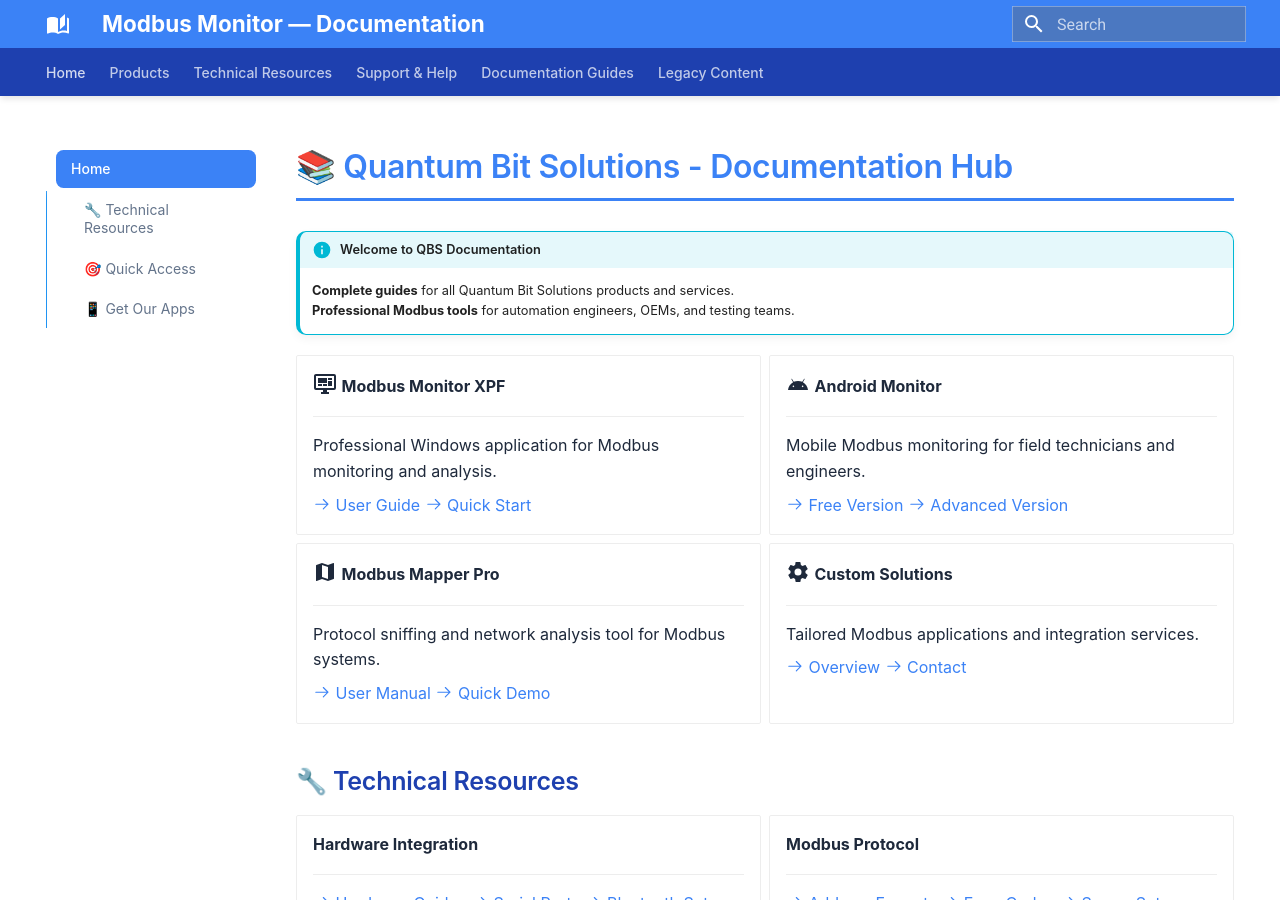
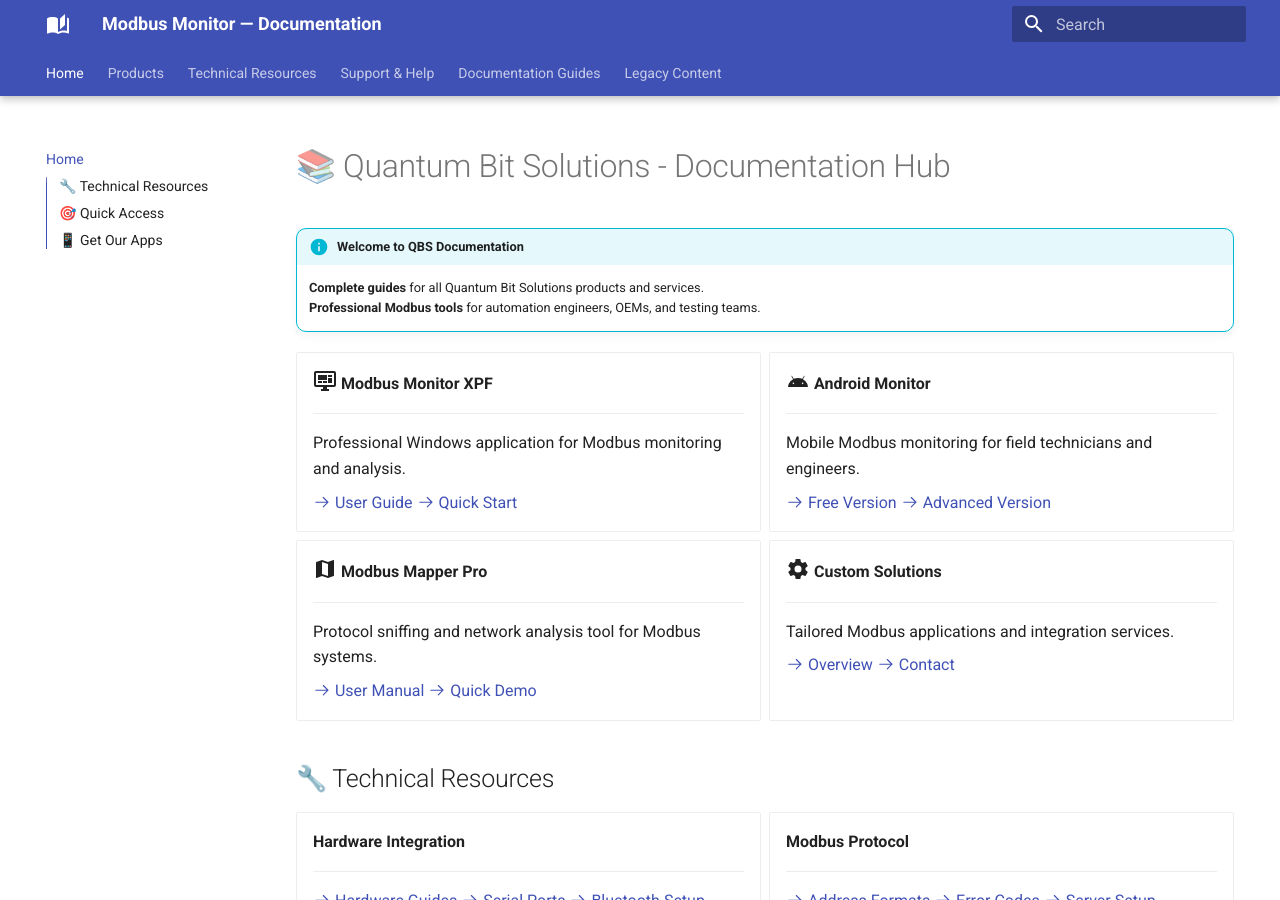
Before and after one commit to Modbus-Monitor/docs, an MkDocs documentation site: the page built from docs/index.md, in a window 1280 px wide and 900 px high. Built offline with MkDocs 1.6.1 and Material for MkDocs 9.7.7, drawn with Linux system fonts in a browser that asks for light colours; the version menu is left out.

Commit message:
Revert to original Material theme - remove QBS custom branding
Restored original Material theme configuration:
- Primary color: indigo (default Material theme)
- Accent: deep orange / teal
- Removed novoa-theme.css from CSS imports
- Back to clean, professional Material Design look

User preference: Original Material theme looked better than custom branding.

```diff
--- a/mkdocs.yml
+++ b/mkdocs.yml
@@ -42,11 +42,11 @@ theme:
     - header.autohide
   palette:
     - scheme: default
-      primary: blue
-      accent: cyan
+      primary: indigo
+      accent: deep orange
     - scheme: slate
       primary: blue
-      accent: cyan
+      accent: teal
   icon:
     logo: material/book-open-page-variant
   favicon: images/favicon.png   # optional — add later to docs/images/
@@ -59,7 +59,6 @@ extra_javascript:
 
 # Extra CSS for custom styling
 extra_css:
-  - stylesheets/novoa-theme.css
   - stylesheets/extra.css
 
 plugins:
```
